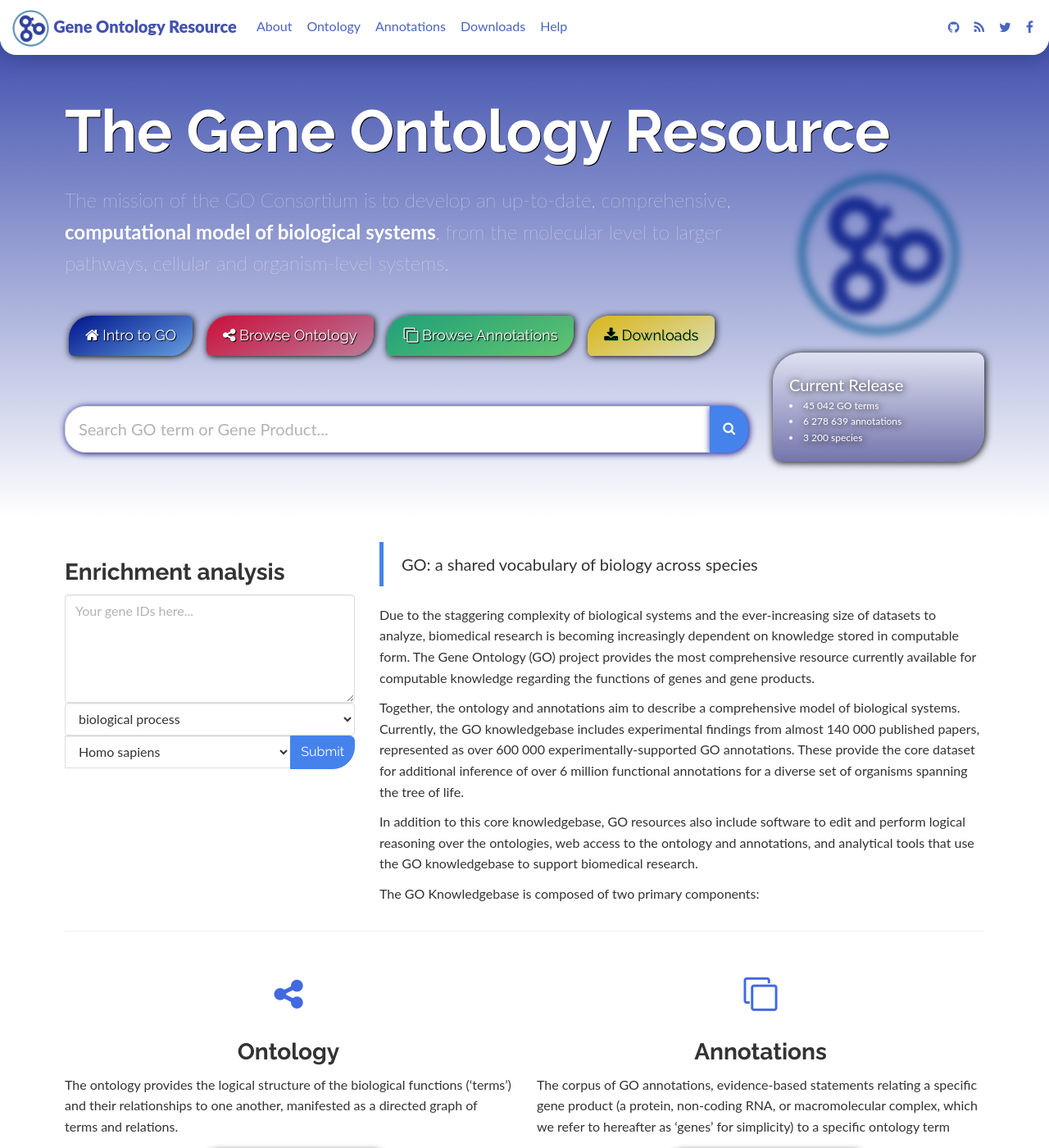
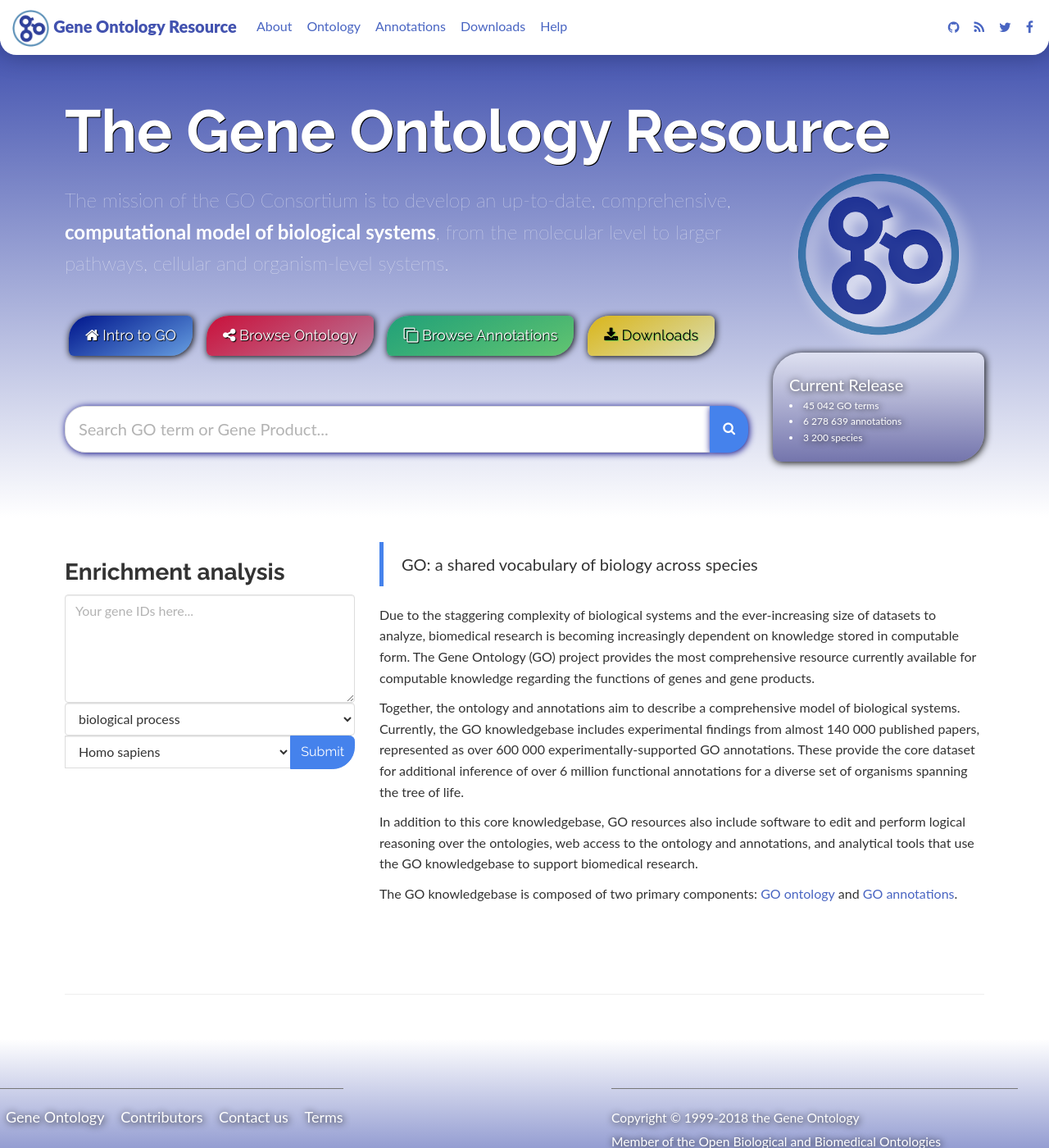
Before and after one commit to geneontology/geneontology.github.io, a Jekyll site: the page built from index.html, in a window 1280 px wide and 1400 px high. Shown: the whole window at 82% size. Built offline with Jekyll 4.4.1, drawn with Linux system fonts in a browser that asks for light colours; nearby versions of some CDN libraries; some of the changed text lies outside the part shown.

Commit message:
Small corrections

```diff
--- a/_includes/footer.html
+++ b/_includes/footer.html
@@ -40,7 +40,7 @@
 						<a href="/" class="footer__link">Gene Ontology</a>
 					</li>
 					<li class="footer__item">
-						<a href="/docs/collaborations/" class="footer__link">Collaborators</a>
+						<a href="/docs/contributors/" class="footer__link">Contributors</a>
 					</li>
 					<li class="footer__item">
 						<a href="http://help.geneontology.org" class="footer__link" target="blank">Contact us</a>
--- a/_sass/custom/_typography.scss
+++ b/_sass/custom/_typography.scss
@@ -107,7 +107,7 @@
 
 .go-main-logo {
   filter: drop-shadow(8px 8px 10px white);
-  filter: blur(5px);
+  // filter: blur(5px);
 }
 
 .site {
--- a/index.html
+++ b/index.html
@@ -259,13 +259,12 @@
 					biomedical research.
 				</p>
 
-				<p>The GO Knowledgebase is composed of two primary components:</p>
+				<p>The GO knowledgebase is composed of two primary components: <a href="/docs/ontology-documentation/">GO ontology</a> and <a href="/docs/go-annotations/">GO annotations</a>.</p>
 		</div>
 
 	</div>
 
-	<hr>
-
+<!--
 	<div class="row">
 		<div class="col-sm-6">
 			<h1 class="text-center">
@@ -280,7 +279,6 @@
 				<a class="btn u-background-gradient-secondary btn-lg" href="/docs/downloads/"
 					role="button" style="font-size: 18px; margin: 5px">
 	 		    <i class="fa fa-share-alt"></i> Our ontology data »</a>
-				<!-- <a class="btn btn-secondary" href="/docs/downloads/" role="button">Our ontology data »</a> -->
 			</p>
 		</div>
 		<div class="col-sm-6">
@@ -298,10 +296,9 @@
 			    <i class="fa fa-clone"></i> Our annotation data »</a>
 
 
-				<!-- <a class="btn btn-secondary" href="http://current.geneontology.org/products/pages/downloads.html" role="button">Our annotation data »</a> -->
 			</p>
 		</div>
-	</div>
+	</div> -->
 
 	<br><br><br>
 	<hr>
```
